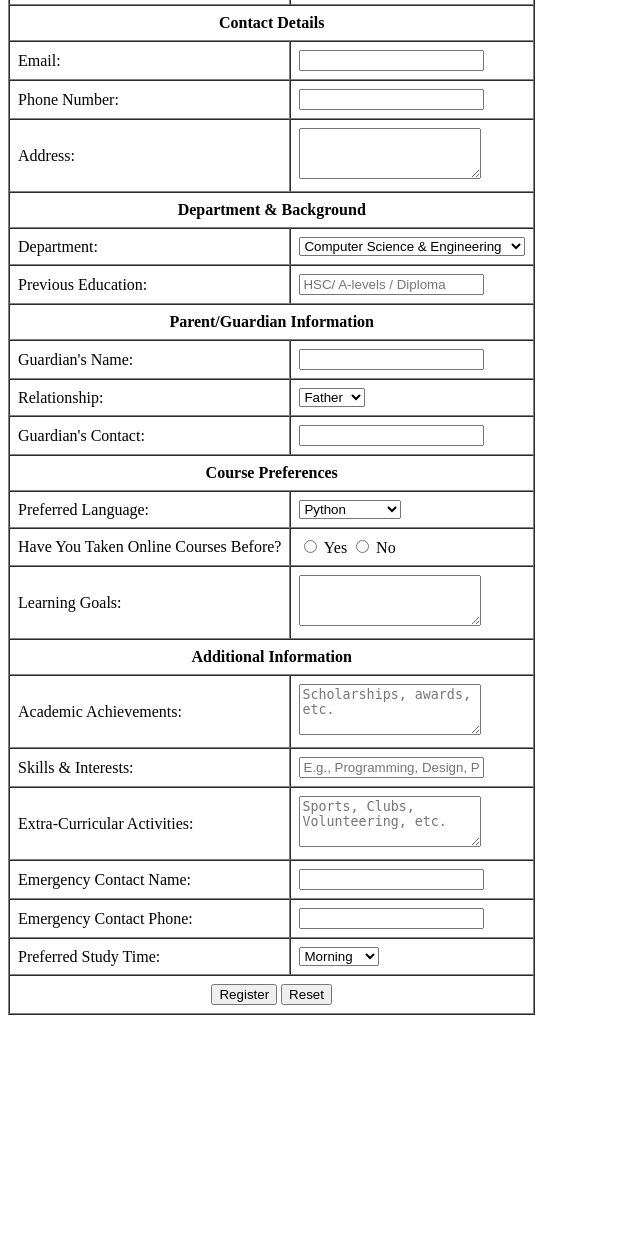
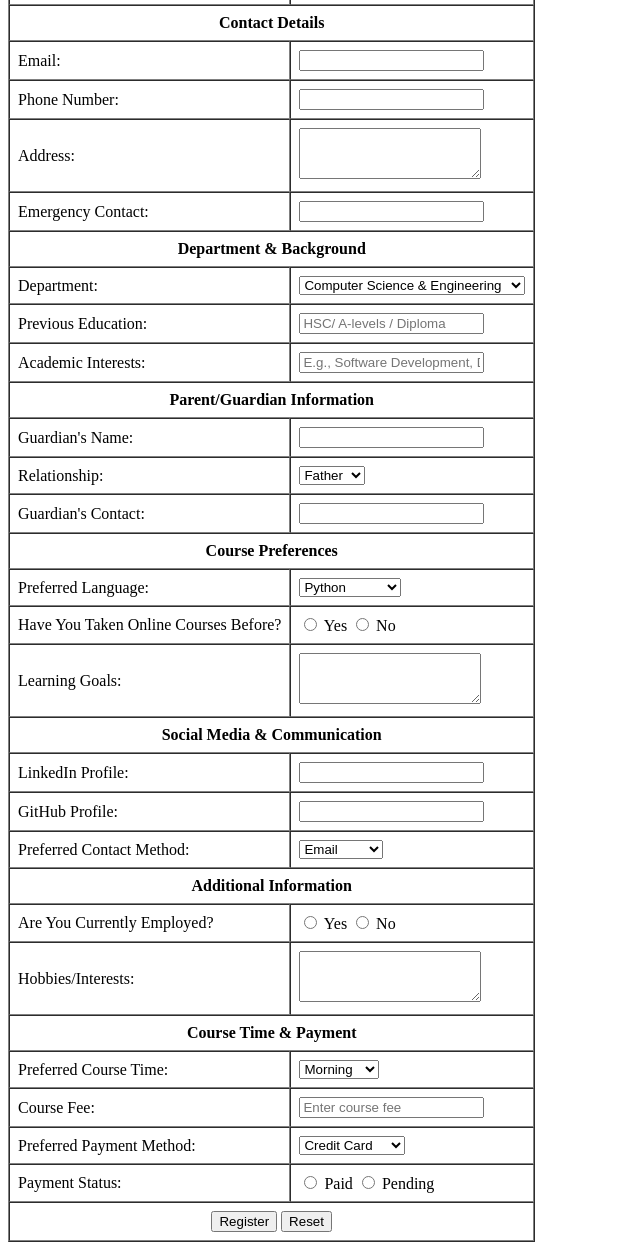
Before and after one commit to SAIFUR555/Learn-Hub, a PHP site: page /Student.php in a window 1280 px wide. Shown: the part 291-1541 px from the top of the page, without its empty margins (0-640 px from the left). Before the commit the page ends 1306 px from the top, so only its background shows below. Run offline with PHP 8.4, Linux system fonts and the light colour scheme.

Commit message:
Add student.php

```diff
--- a/Student.php
+++ b/Student.php
@@ -3,6 +3,7 @@
 <head>
     <title>Student Registration</title>
 </head>
+
 <body>
 
     <h2>Student Registration Form</h2>
@@ -12,7 +13,7 @@
 
             <!-- Personal Information -->
             <tr>
-               <th colspan="2">Personal Information</th>
+                <th colspan="2">Personal Information</th>
             </tr>
             <tr>
                 <td>Full Name:</td>
@@ -62,6 +63,10 @@
                 <td>Address:</td>
                 <td><textarea name="address" rows="3" required></textarea></td>
             </tr>
+            <tr>
+                <td>Emergency Contact:</td>
+                <td><input type="tel" name="emergency_contact"></td>
+            </tr>
 
             <!-- Department Selection -->
             <tr>
@@ -82,6 +87,10 @@
             <tr>
                 <td>Previous Education:</td>
                 <td><input type="text" name="education" placeholder="HSC/ A-levels / Diploma" required></td>
+            </tr>
+            <tr>
+                <td>Academic Interests:</td>
+                <td><input type="text" name="academic_interests" placeholder="E.g., Software Development, Data Science"></td>
             </tr>
 
             <!-- Parent/Guardian Information -->
@@ -137,39 +146,80 @@
                 <td><textarea name="learning_goals" rows="3"></textarea></td>
             </tr>
 
-            <!-- Additional Information -->
+            <!-- Social Media & Communication -->
+            <tr>
+                <th colspan="2">Social Media & Communication</th>
+            </tr>
+            <tr>
+                <td>LinkedIn Profile:</td>
+                <td><input type="url" name="linkedin"></td>
+            </tr>
+            <tr>
+                <td>GitHub Profile:</td>
+                <td><input type="url" name="github"></td>
+            </tr>
+            <tr>
+                <td>Preferred Contact Method:</td>
+                <td>
+                    <select name="contact_method">
+                        <option value="email">Email</option>
+                        <option value="phone">Phone</option>
+                        <option value="whatsapp">WhatsApp</option>
+                    </select>
+                </td>
+            </tr>
+
+            <!-- Additional Details -->
             <tr>
                 <th colspan="2">Additional Information</th>
             </tr>
             <tr>
-                <td>Academic Achievements:</td>
-                <td><textarea name="achievements" rows="3" placeholder="Scholarships, awards, etc."></textarea></td>
+                <td>Are You Currently Employed?</td>
+                <td>
+                    <input type="radio" name="employed" value="yes"> Yes
+                    <input type="radio" name="employed" value="no"> No
+                </td>
             </tr>
             <tr>
-                <td>Skills & Interests:</td>
-                <td><input type="text" name="skills" placeholder="E.g., Programming, Design, Public Speaking"></td>
+                <td>Hobbies/Interests:</td>
+                <td><textarea name="hobbies" rows="3"></textarea></td>
+            </tr>
+
+            <!-- Course Time & Payment Details -->
+            <tr>
+                <th colspan="2">Course Time & Payment</th>
             </tr>
             <tr>
-                <td>Extra-Curricular Activities:</td>
-                <td><textarea name="activities" rows="3" placeholder="Sports, Clubs, Volunteering, etc."></textarea></td>
-            </tr>
-            <tr>
-                <td>Emergency Contact Name:</td>
-                <td><input type="text" name="emergency_contact_name" required></td>
-            </tr>
-            <tr>
-                <td>Emergency Contact Phone:</td>
-                <td><input type="tel" name="emergency_contact_phone" required></td>
-            </tr>
-            <tr>
-                <td>Preferred Study Time:</td>
+                <td>Preferred Course Time:</td>
                 <td>
-                    <select name="study_time">
+                    <select name="course_time">
                         <option value="morning">Morning</option>
                         <option value="afternoon">Afternoon</option>
                         <option value="evening">Evening</option>
-                        <option value="night">Night</option>
                     </select>
+                </td>
+            </tr>
+            <tr>
+                <td>Course Fee:</td>
+                <td><input type="number" name="course_fee" placeholder="Enter course fee" required></td>
+            </tr>
+            <tr>
+                <td>Preferred Payment Method:</td>
+                <td>
+                    <select name="payment_method">
+                        <option value="credit_card">Credit Card</option>
+                        <option value="debit_card">Debit Card</option>
+                        <option value="paypal">PayPal</option>
+                        <option value="bank_transfer">Bank Transfer</option>
+                        <option value="cash">Cash</option>
+                    </select>
+                </td>
+            </tr>
+            <tr>
+                <td>Payment Status:</td>
+                <td>
+                    <input type="radio" name="payment_status" value="paid"> Paid
+                    <input type="radio" name="payment_status" value="pending"> Pending
                 </td>
             </tr>
 
```
